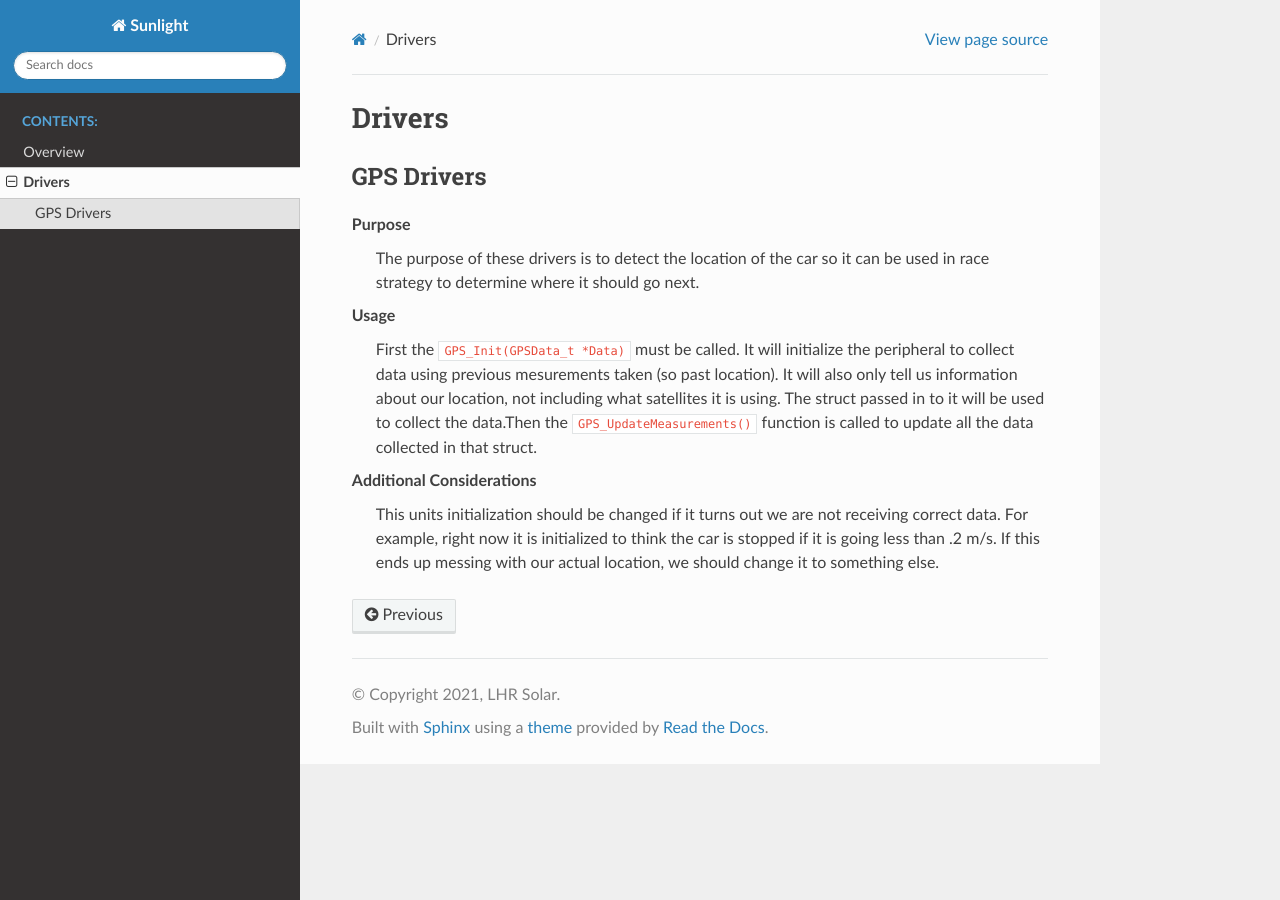
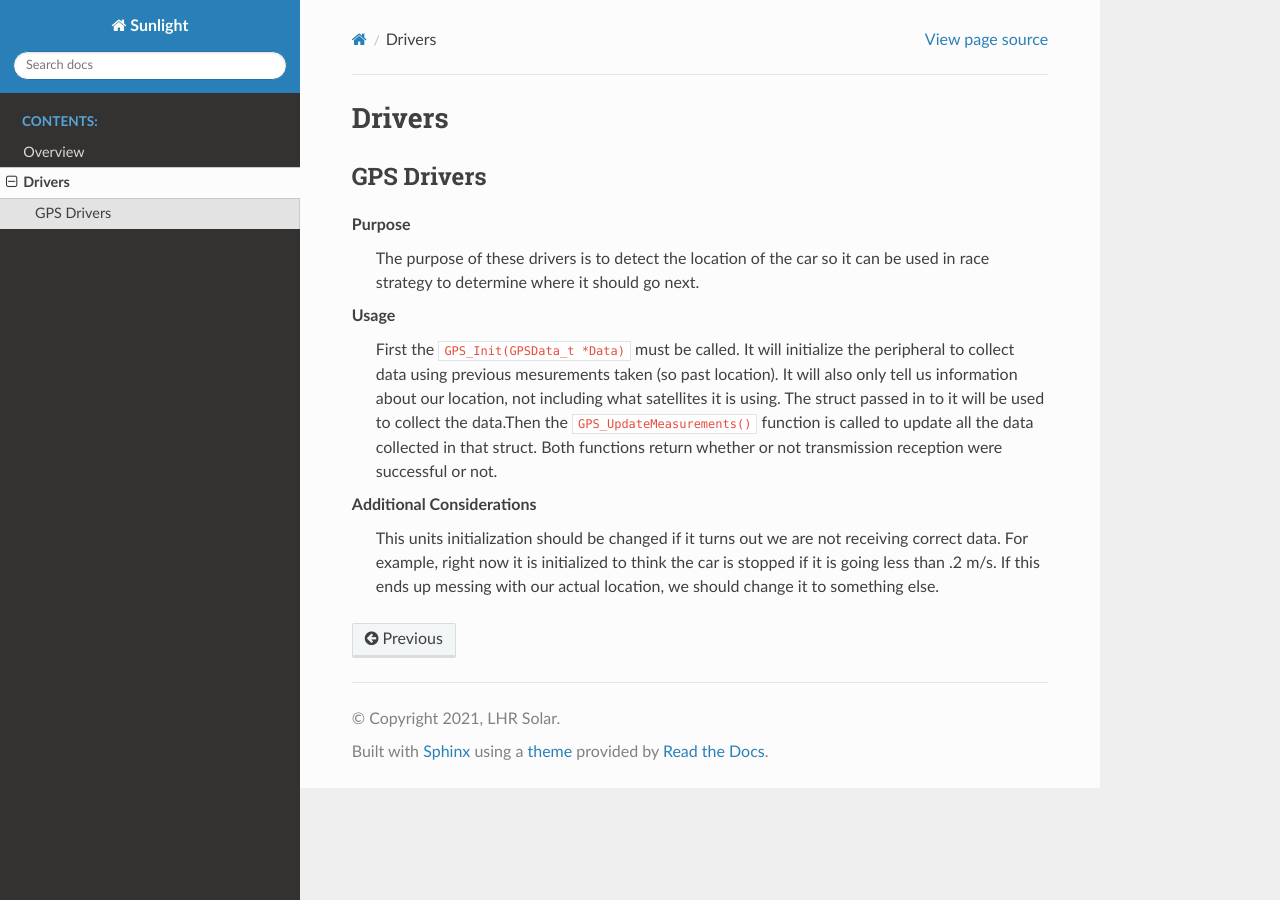
Before and after one commit to lhr-solar/DataAcq-Sunlight, a Sphinx documentation site: the page built from Docs/source/drivers.rst, in a window 1280 px wide. Built offline with Sphinx 7.4.7 and the Read the Docs theme 2.0.0, drawn with Linux system fonts in a browser that asks for light colours; pages that are not in the unit, such as notebooks, are missing from menus.

Commit message:
Added error handling

```diff
--- a/Docs/source/drivers.rst
+++ b/Docs/source/drivers.rst
@@ -12,7 +12,8 @@ Usage
     First the ``GPS_Init(GPSData_t *Data)`` must be called. It will initialize the peripheral to collect data using
     previous mesurements taken (so past location). It will also only tell us information about our location, not including what satellites
     it is using. The struct passed in to it will be used to collect the data.Then the ``GPS_UpdateMeasurements()``
-    function is called to update all the data collected in that struct.
+    function is called to update all the data collected in that struct. Both functions return whether or not transmission
+    reception were successful or not.
 
 Additional Considerations
     This units initialization should be changed if it turns out we are not receiving correct data. For example, right
```
Also changed, not shown: 2 other files.
